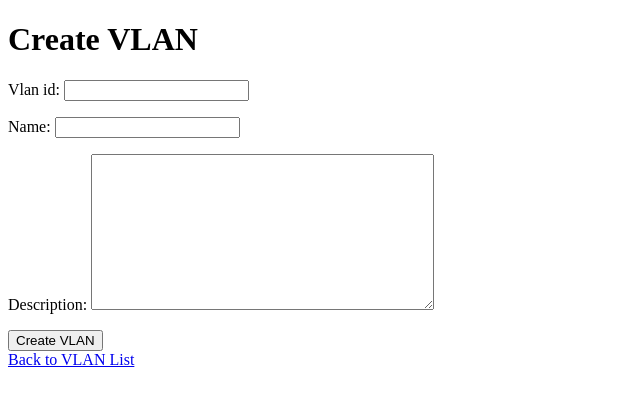
After one commit to ben-burwood/HomeDB, a Django app: page /ip/vlan/create in a window 1280 px wide. The commit adds this page. Shown: the top 406 px of the page, without its empty margins (0-640 px from the left). Run offline with Django 5.2, Linux system fonts and the light colour scheme.

Commit message:
Add Create Form/Template for VLANs

```diff
--- /dev/null
+++ b/NetworkMapper/ip/forms.py
@@ -0,0 +1,8 @@
+from django import forms
+
+from .models import VLAN
+
+class VLANForm(forms.ModelForm):
+    class Meta:
+        model = VLAN
+        fields = ["vlan_id", "name", "description"]
--- /dev/null
+++ b/NetworkMapper/ip/templates/ip/vlan/create.html
@@ -0,0 +1,21 @@
+<!DOCTYPE html>
+<html lang="en">
+<head>
+    <meta charset="UTF-8">
+    <meta name="viewport" content="width=device-width, initial-scale=1.0">
+    <title>Create VLAN</title>
+</head>
+<body>
+
+<h1>Create VLAN</h1>
+
+<form method="post" action="{% url 'vlan.create' %}">
+    {% csrf_token %}
+    {{ form.as_p }}
+    <button type="submit">Create VLAN</button>
+</form>
+
+<a href="{% url 'vlan.index' %}">Back to VLAN List</a>
+
+</body>
+</html>
--- a/NetworkMapper/ip/templates/ip/vlan/index.html
+++ b/NetworkMapper/ip/templates/ip/vlan/index.html
@@ -6,6 +6,8 @@
     <title>VLAN List</title>
 </head>
 <body>
+
+<a href="{% url 'vlan.create' %}">Create VLAN</a>
 
 <h1>VLAN List</h1>
 
--- a/NetworkMapper/ip/urls.py
+++ b/NetworkMapper/ip/urls.py
@@ -3,5 +3,6 @@ from django.urls import path
 from . import views
 
 urlpatterns = [
-    path("", views.index, name="index"),
+    path("vlan", views.index, name="vlan.index"),
+    path("vlan/create", views.create_vlan, name="vlan.create"),
 ]
--- a/NetworkMapper/ip/views.py
+++ b/NetworkMapper/ip/views.py
@@ -1,7 +1,21 @@
-from django.shortcuts import render
+from django.shortcuts import redirect, render
 
+from .forms import VLANForm
 from .models import VLAN
+
 
 def index(request):
     vlans = VLAN.objects.all()
     return render(request, "ip/vlan/index.html", {"vlans": vlans})
+
+
+def create_vlan(request):
+    if request.method == "POST":
+        form = VLANForm(request.POST)
+        if form.is_valid():
+            form.save()
+            return redirect("vlan.index")  # Redirect to the VLAN Index after successful creation
+    else:
+        form = VLANForm()
+
+    return render(request, "ip/vlan/create.html", {"form": form})
```
